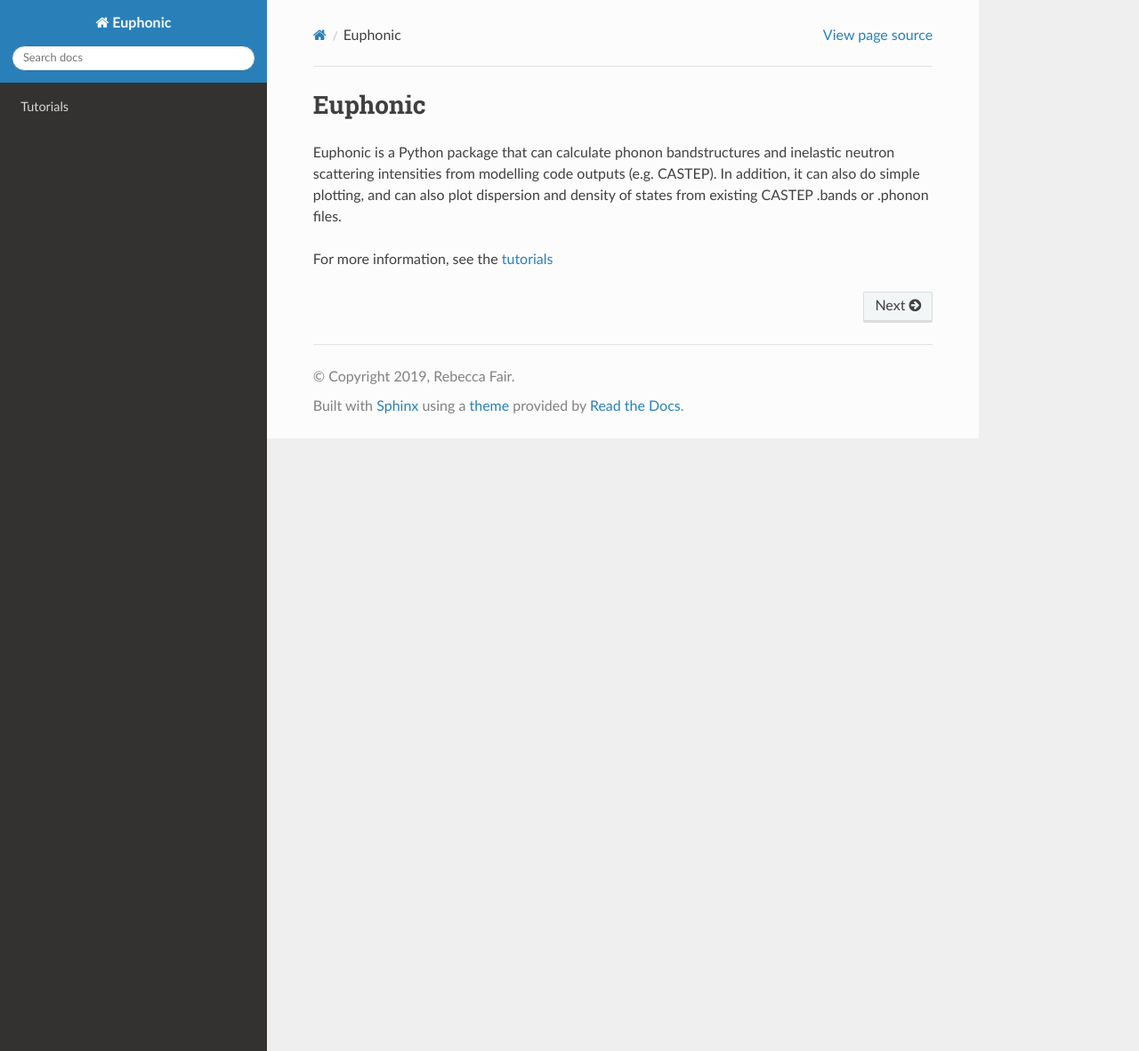
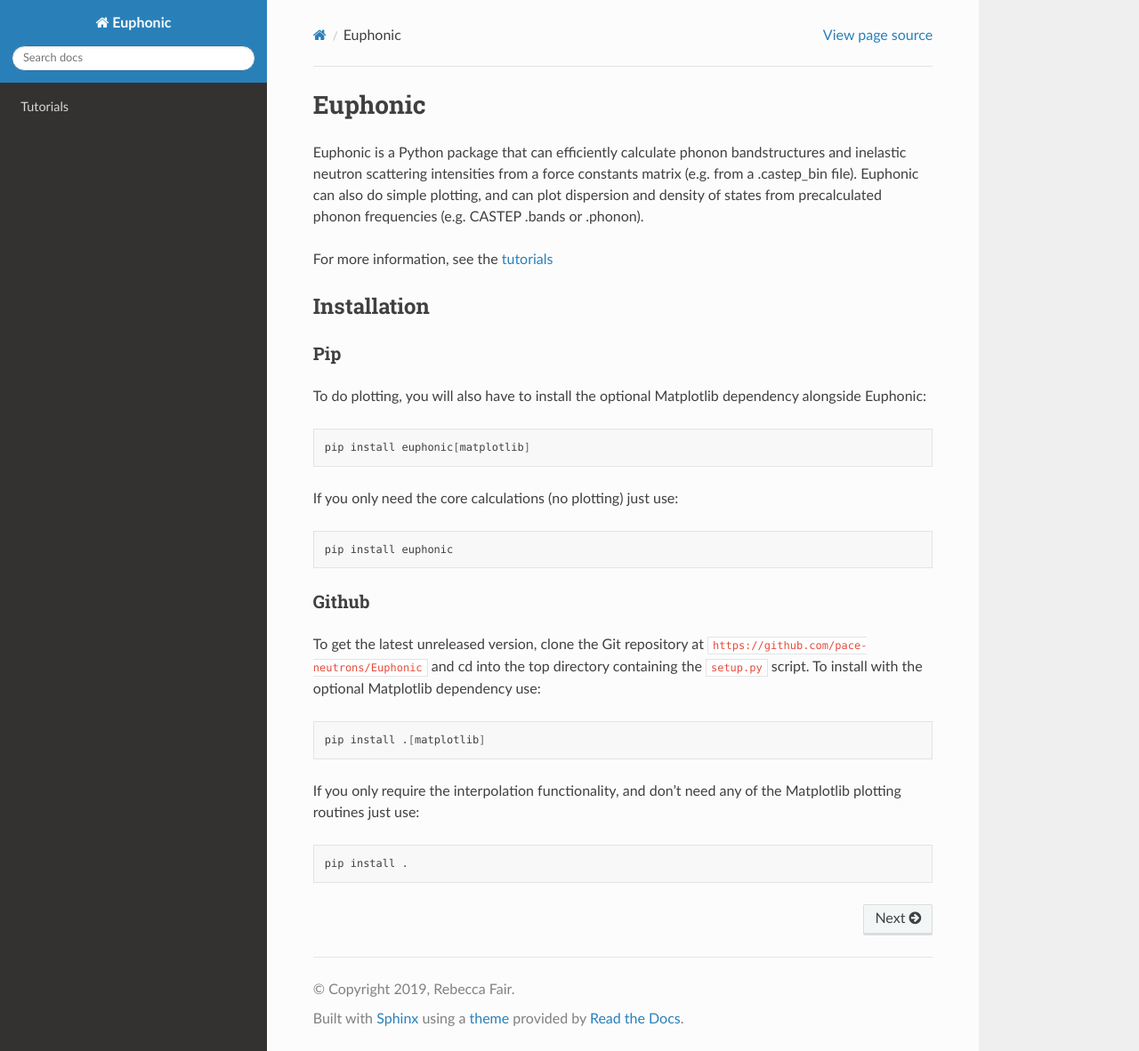
Before and after one commit to pace-neutrons/Euphonic, a Sphinx documentation site: the page built from doc/source/index.rst, in a window 1280 px wide and 1182 px high. Shown: the whole window at 89% size. Built offline with Sphinx 7.4.7 and the Read the Docs theme 2.0.0, drawn with Linux system fonts in a browser that asks for light colours.

Commit message:
Add links from tutorial page and initial Data Objects page

```diff
--- /dev/null
+++ b/doc/source/calc_ins.rst
@@ -0,0 +1,5 @@
+.. _calc_ins:
+
+====================================================
+Calculating Inelastic Neutron Scattering Intensities
+====================================================
--- /dev/null
+++ b/doc/source/disp_script.rst
@@ -0,0 +1,5 @@
+.. _disp_script:
+
+====================
+dispersion.py Script
+====================
--- /dev/null
+++ b/doc/source/dos_script.rst
@@ -0,0 +1,5 @@
+.. _dos_script:
+
+=============
+dos.py Script
+=============
--- /dev/null
+++ b/doc/source/eta_script.rst
@@ -0,0 +1,5 @@
+.. _eta_script:
+
+======================
+optimise_eta.py Script
+======================
--- a/doc/source/euphonic.data.bands.rst
+++ b/doc/source/euphonic.data.bands.rst
@@ -1,5 +1,4 @@
-euphonic.data.bands module
-==========================
+.. _bands_data:
 
 .. automodule:: euphonic.data.bands
    :members:
--- a/doc/source/euphonic.data.interpolation.rst
+++ b/doc/source/euphonic.data.interpolation.rst
@@ -1,5 +1,4 @@
-euphonic.data.interpolation module
-==================================
+.. _interpolation_data:
 
 .. automodule:: euphonic.data.interpolation
    :members:
--- a/doc/source/euphonic.data.phonon.rst
+++ b/doc/source/euphonic.data.phonon.rst
@@ -1,5 +1,4 @@
-euphonic.data.phonon module
-===========================
+.. _phonon_data:
 
 .. automodule:: euphonic.data.phonon
    :members:
--- a/doc/source/index.rst
+++ b/doc/source/index.rst
@@ -2,12 +2,50 @@
 Euphonic
 ========
 
-Euphonic is a Python package that can calculate phonon bandstructures and
-inelastic neutron scattering intensities from modelling code outputs (e.g.
-CASTEP). In addition, it can also do simple plotting, and can also plot
-dispersion and density of states from existing CASTEP .bands or .phonon files.
+Euphonic is a Python package that can efficiently calculate phonon
+bandstructures and inelastic neutron scattering intensities from a force
+constants matrix (e.g. from a .castep_bin file). Euphonic can also do
+simple plotting, and can plot dispersion and density of states from
+precalculated phonon frequencies (e.g. CASTEP .bands or .phonon).
 
 For more information, see the :ref:`tutorials <tutorials>`
+
+Installation
+============
+Pip
+---
+To do plotting, you will also have to install the optional Matplotlib
+dependency alongside Euphonic:
+
+.. code-block:: bash
+
+    pip install euphonic[matplotlib]
+
+If you only need the core calculations (no plotting) just use:
+
+.. code-block:: bash
+
+    pip install euphonic
+
+Github
+------
+To get the latest unreleased version, clone the Git repository at
+``https://github.com/pace-neutrons/Euphonic`` and cd into the top directory
+containing the ``setup.py`` script.
+To install with the optional Matplotlib dependency use:
+
+.. code-block:: bash
+
+    pip install .[matplotlib]
+
+If you only require the interpolation functionality, and don't need any of the
+Matplotlib plotting routines just use:
+
+.. code-block:: bash
+
+    pip install .
+
+
 
 .. toctree::
    :hidden:
--- /dev/null
+++ b/doc/source/interpolate.rst
@@ -0,0 +1,5 @@
+.. _interpolate:
+
+===========================================
+Calculating Phonon Frequencies/Eigenvectors
+===========================================
--- /dev/null
+++ b/doc/source/plot_disp.rst
@@ -0,0 +1,5 @@
+.. _plot_disp:
+
+===================
+Plotting Dispersion
+===================
--- /dev/null
+++ b/doc/source/plot_dos.rst
@@ -0,0 +1,5 @@
+.. _plot_dos:
+
+============
+Plotting DOS
+============
--- /dev/null
+++ b/doc/source/plot_sqw.rst
@@ -0,0 +1,5 @@
+.. _plot_sqw:
+
+====================
+Plotting S(Q,w) Maps
+====================
--- /dev/null
+++ b/doc/source/read_castep.rst
@@ -0,0 +1,5 @@
+.. _read_castep:
+
+=====================
+Reading CASTEP Output
+=====================
```
Also changed, not shown: README.rst (+5 -4 lines), doc/source/data_objs.rst (added, +33 -0 lines), doc/source/euphonic.data.rst (deleted, +0 -20 lines), doc/source/euphonic.rst (deleted, +0 -25 lines), doc/source/modules.rst (deleted, +0 -7 lines), doc/source/tutorials.rst (+20 -0 lines), 1 other file.
